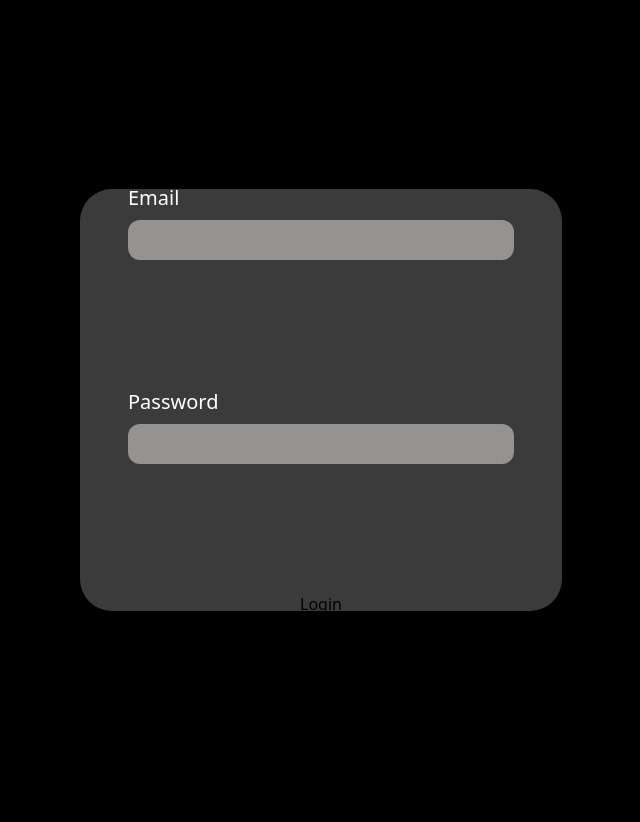
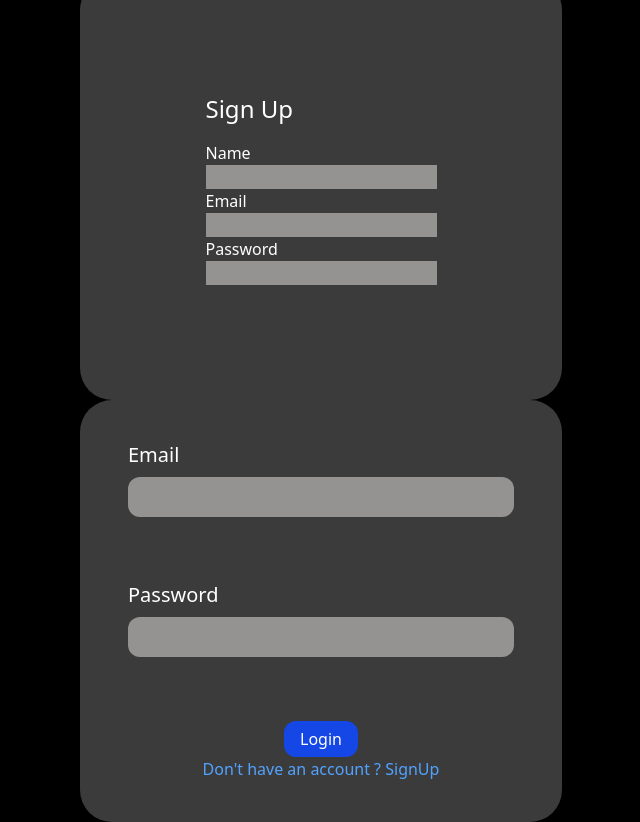
Before and after one commit to SinBin10/Task-Management-App, a React (Vite) app in the folder client/: page / in a window 1280 px wide. Shown: the whole page, without its empty margins (319-959 px from the left). Before the commit the page ends 800 px from the top, so only its background shows below. Built offline with nearby package versions, Linux system fonts and the light colour scheme.

Commit message:
completed the login page

```diff
--- a/client/src/App.jsx
+++ b/client/src/App.jsx
@@ -1,10 +1,15 @@
-// import { SignUp } from "./Pages/SignUp";
+import { SignUp } from "./Pages/SignUp";
 import { Login } from "./Pages/Login";
 
 const App = () => {
   return (
     <div>
-      <Login />
+      <a href="/signup">
+        <SignUp />
+      </a>
+      <a href="/login">
+        <Login />
+      </a>
     </div>
   );
 };
--- a/client/src/Pages/Login.jsx
+++ b/client/src/Pages/Login.jsx
@@ -1,21 +1,39 @@
 export const Login = () => {
   return (
     <div>
-      <div className="w-[482px] h-[422px] bg-[#3B3B3B] rounded-4xl flex flex-col justify-center items-center gap-y-32">
+      <form className="w-[482px] h-[422px] bg-[#3B3B3B] rounded-4xl flex flex-col justify-center items-center gap-y-16">
         <div className="flex flex-col w-full px-12">
           <label className="text-white text-xl" htmlFor="">
             Email
           </label>
-          <input className="bg-[#959292] h-10 mt-2 rounded-xl" type="text" />
+          <input
+            className="bg-[#959292] h-10 mt-2 rounded-xl"
+            type="email"
+            required
+          />
         </div>
         <div className="flex flex-col w-full px-12">
           <label className="text-white text-xl" htmlFor="">
             Password
           </label>
-          <input className="bg-[#959292] h-10 mt-2 rounded-xl" type="text" />
+          <input
+            className="bg-[#959292] h-10 mt-2 rounded-xl"
+            type="password"
+            required
+          />
         </div>
-        <a href="/">Login</a>
-      </div>
+        <div className="flex flex-col items-center">
+          <button
+            className="bg-blue-700 px-4 py-1.5 rounded-xl text-white inline w-auto"
+            type="submit"
+          >
+            Login
+          </button>
+          <p className="text-blue-400">
+            Don't have an account ? <a href="/signup">SignUp</a>
+          </p>
+        </div>
+      </form>
     </div>
   );
 };
```
